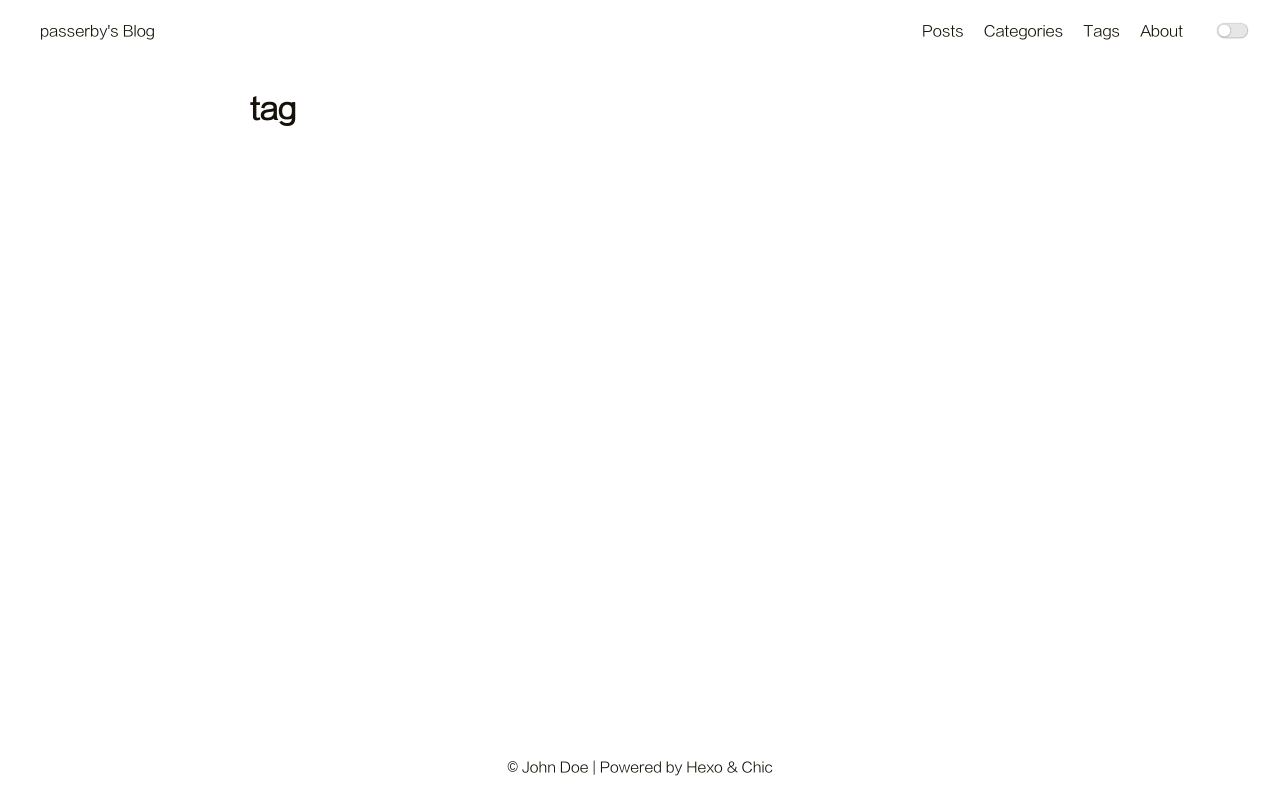
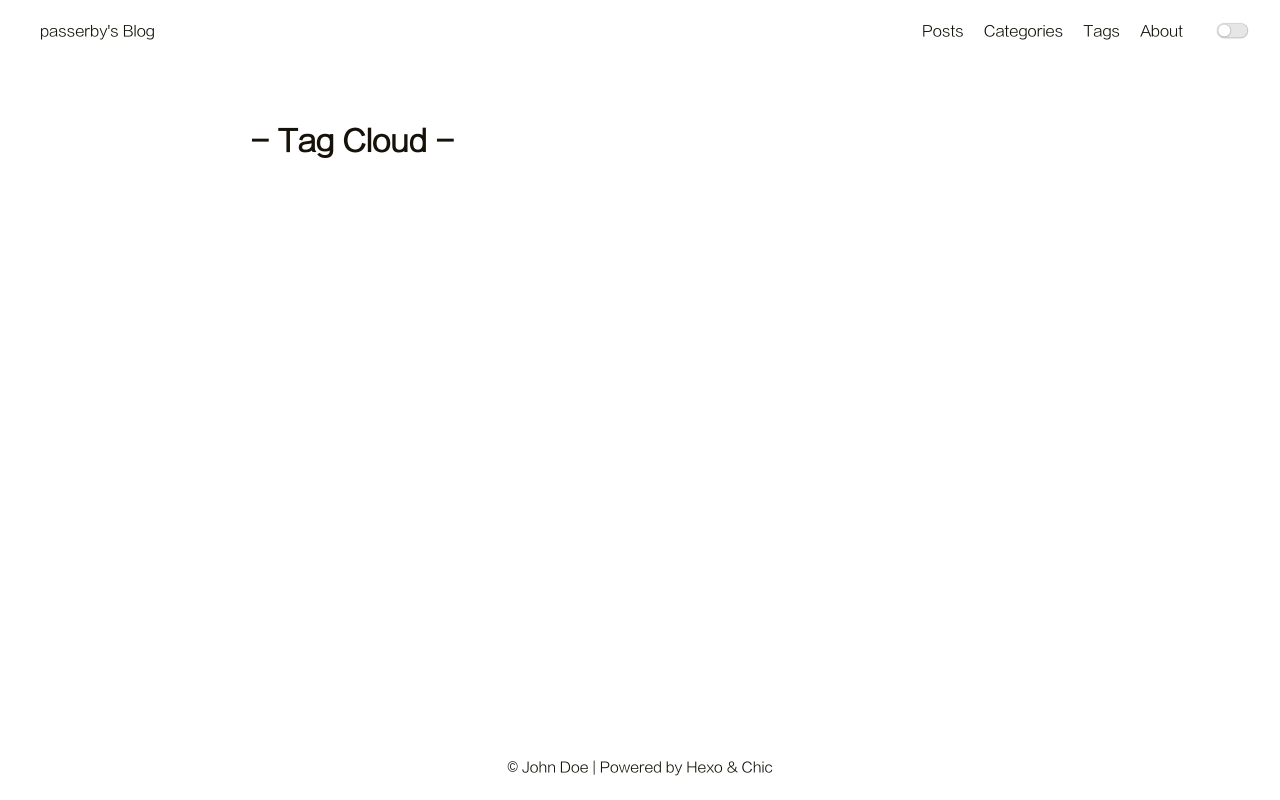
Before and after one commit to gpasserby/gpasserby.github.io, a plain HTML site: page tag/index.html in a window 1280 px wide. Drawn offline with Linux system fonts and the light colour scheme.

Commit message:
Site updated: 2020-08-08 17:47:05

```diff
--- a/tag/index.html
+++ b/tag/index.html
@@ -104,16 +104,18 @@
     }
 </script>
         <div class="main">
-            <div class="container">
-    <article class="post-wrap page">
 
-        <h2 class="post-title">tag</h2>
 
-        <section class="post-content">
+    <div class="container">
+        <div class="post-wrap tags">
+            <h2 class="post-title">-&nbsp;Tag Cloud&nbsp;-</h2>
 
-        </section>
-    </article>
-</div>
+            <div class="tag-cloud-tags">
+
+            </div>
+        </div>
+    </div>
+
 
         </div>
         <footer id="footer" class="footer">
```
Also changed, not shown: category/index.html (+10 -7 lines).
